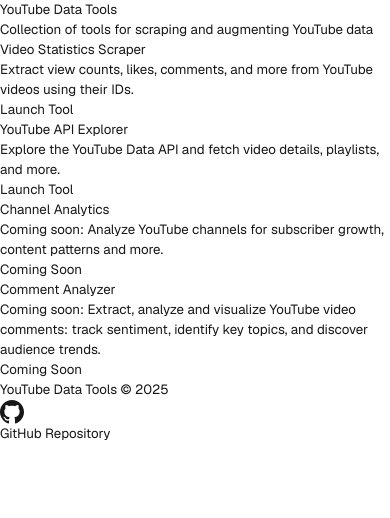
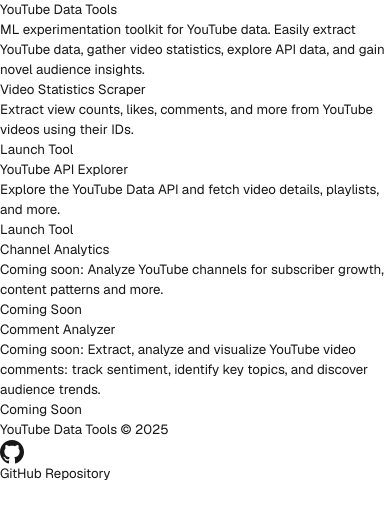
Before and after one commit to ceduth/yt-retriever-frontend, a Next.js app: page / in a window 390 px wide. Shown: the top 518 px of the page. Built offline with nearby package versions, Linux system fonts and the light colour scheme.

Commit message:
✨ Add SEO

```diff
--- a/src/app/layout.tsx
+++ b/src/app/layout.tsx
@@ -3,6 +3,8 @@
 import type { Metadata } from 'next'
 import Link from 'next/link'
 import { Geist, Geist_Mono } from "next/font/google";
+import { Footer } from '@/components/Footer';
+
 
 // Font configuration
 const geist = Geist({
@@ -17,10 +19,22 @@
   variable: '--font-geist-mono',
 });
 
+// Next.js 13+ app router automagically uses metadata for SEO when exported from a layout or page file.
 export const metadata: Metadata = {
   title: 'YouTube Data Tools',
-  description: 'Comprehensive analytics suite for extracting, visualizing, and analyzing YouTube metrics. Easily gather video statistics, explore API data, and gain audience insights without coding knowledge.',
-}
+  description: 'ML experimentation toolkit for YouTube data. Easily extract YouTube data, gather video statistics, explore API data, and gain novel audience insights.',
+  keywords: 'YouTube, analytics, data, metrics, scraper, API, videos, statistics',
+  authors: [{ name: 'Data Insights Team at Cru.org' }],
+  openGraph: {
+    title: 'YouTube Data Tools',
+    description: 'Comprehensive YouTube analytics suite and data extraction tools',
+    url: 'https://ytdt.ceduth.dev',
+    siteName: 'YouTube Data Tools',
+    locale: 'en_US',
+    type: 'website',
+  },
+};
+
 
 export default function RootLayout({
   children,
@@ -33,34 +47,7 @@
         <main className="flex-1">
           {children}
         </main>
-
-        <footer className="bg-gray-800 text-gray-300 py-4 mt-auto">
-          <div className="container mx-auto px-6 flex flex-col md:flex-row justify-between items-center">
-            <div className="mb-2 md:mb-0">
-              <p>YouTube Data Tools &copy; {new Date().getFullYear()}</p>
-            </div>
-            <div className="flex items-center">
-              <Link
-                href="https://github.com/ceduth/ytdt-api"
-                target="_blank"
-                rel="noopener noreferrer"
-                className="flex items-center hover:text-white transition-colors"
-              >
-                <svg
-                  xmlns="http://www.w3.org/2000/svg"
-                  width="24"
-                  height="24"
-                  viewBox="0 0 24 24"
-                  fill="currentColor"
-                  className="mr-2"
-                >
-                  <path d="M12 0c-6.626 0-12 5.373-12 12 0 5.302 3.438 9.8 8.207 11.387.599.111.793-.261.793-.577v-2.234c-3.338.726-4.033-1.416-4.033-1.416-.546-1.387-1.333-1.756-1.333-1.756-1.089-.745.083-.729.083-.729 1.205.084 1.839 1.237 1.839 1.237 1.07 1.834 2.807 1.304 3.492.997.107-.775.418-1.305.762-1.604-2.665-.305-5.467-1.334-5.467-5.931 0-1.311.469-2.381 1.236-3.221-.124-.303-.535-1.524.117-3.176 0 0 1.008-.322 3.301 1.23.957-.266 1.983-.399 3.003-.404 1.02.005 2.047.138 3.006.404 2.291-1.552 3.297-1.23 3.297-1.23.653 1.653.242 2.874.118 3.176.77.84 1.235 1.911 1.235 3.221 0 4.609-2.807 5.624-5.479 5.921.43.372.823 1.102.823 2.222v3.293c0 .319.192.694.801.576 4.765-1.589 8.199-6.086 8.199-11.386 0-6.627-5.373-12-12-12z" />
-                </svg>
-                <span className="font-medium">GitHub Repository</span>
-              </Link>
-            </div>
-          </div>
-        </footer>
+        <Footer />
       </body>
     </html>
   )
--- a/src/app/page.tsx
+++ b/src/app/page.tsx
@@ -9,7 +9,7 @@
       <header className="mb-12 text-center">
         <h1 className="text-4xl font-bold mb-4">YouTube Data Tools</h1>
         <p className="text-xl text-gray-600">
-          Collection of tools for scraping and augmenting YouTube data
+        ML experimentation toolkit for YouTube data. Easily extract YouTube data, gather video statistics, explore API data, and gain novel audience insights.
         </p>
       </header>
 
--- a/src/components/Footer.tsx
+++ b/src/components/Footer.tsx
@@ -24,7 +24,7 @@
           >
               <path d="M12 0c-6.626 0-12 5.373-12 12 0 5.302 3.438 9.8 8.207 11.387.599.111.793-.261.793-.577v-2.234c-3.338.726-4.033-1.416-4.033-1.416-.546-1.387-1.333-1.756-1.333-1.756-1.089-.745.083-.729.083-.729 1.205.084 1.839 1.237 1.839 1.237 1.07 1.834 2.807 1.304 3.492.997.107-.775.418-1.305.762-1.604-2.665-.305-5.467-1.334-5.467-5.931 0-1.311.469-2.381 1.236-3.221-.124-.303-.535-1.524.117-3.176 0 0 1.008-.322 3.301 1.23.957-.266 1.983-.399 3.003-.404 1.02.005 2.047.138 3.006.404 2.291-1.552 3.297-1.23 3.297-1.23.653 1.653.242 2.874.118 3.176.77.84 1.235 1.911 1.235 3.221 0 4.609-2.807 5.624-5.479 5.921.43.372.823 1.102.823 2.222v3.293c0 .319.192.694.801.576 4.765-1.589 8.199-6.086 8.199-11.386 0-6.627-5.373-12-12-12z" />
           </svg>
-            GitHub Repository
+          <span className="font-medium">GitHub Repository</span>
           </Link>
       </div>
       </div>
```
Lines whose indentation alone changed are shown as unchanged.
